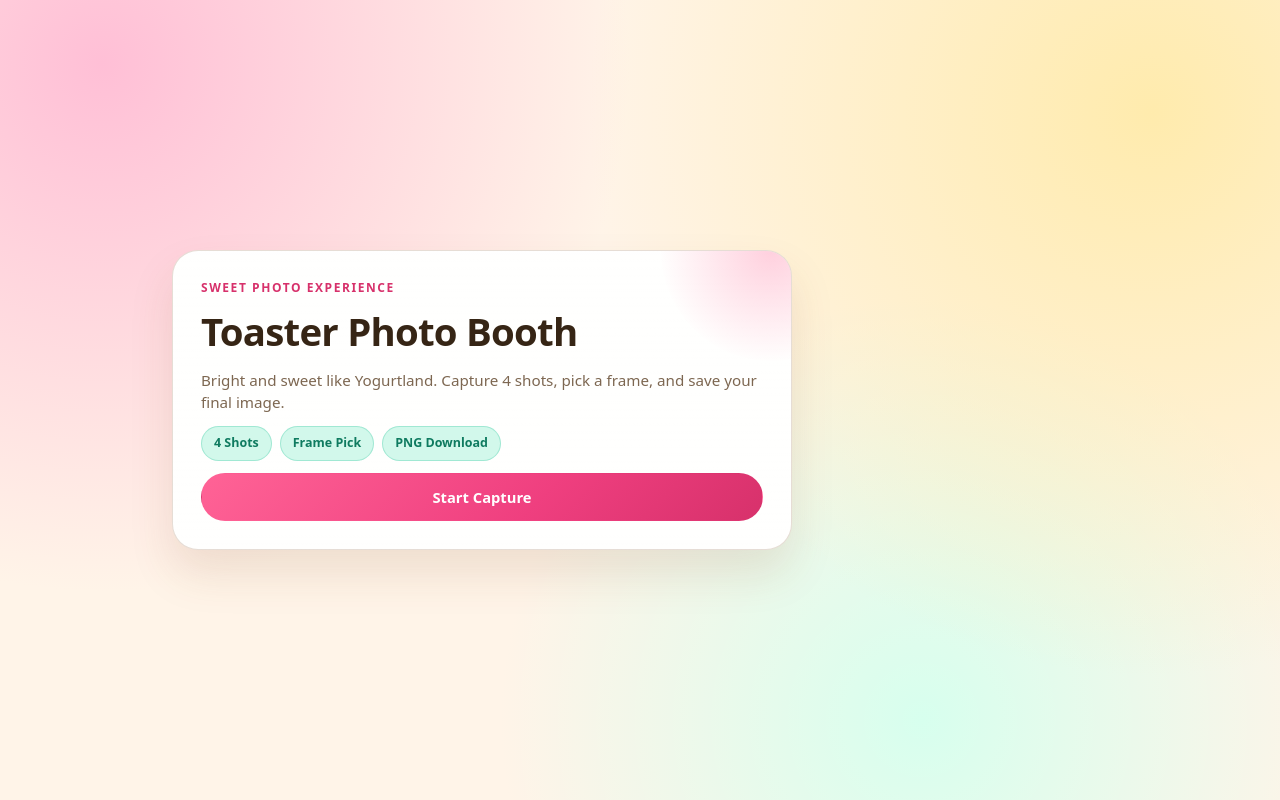
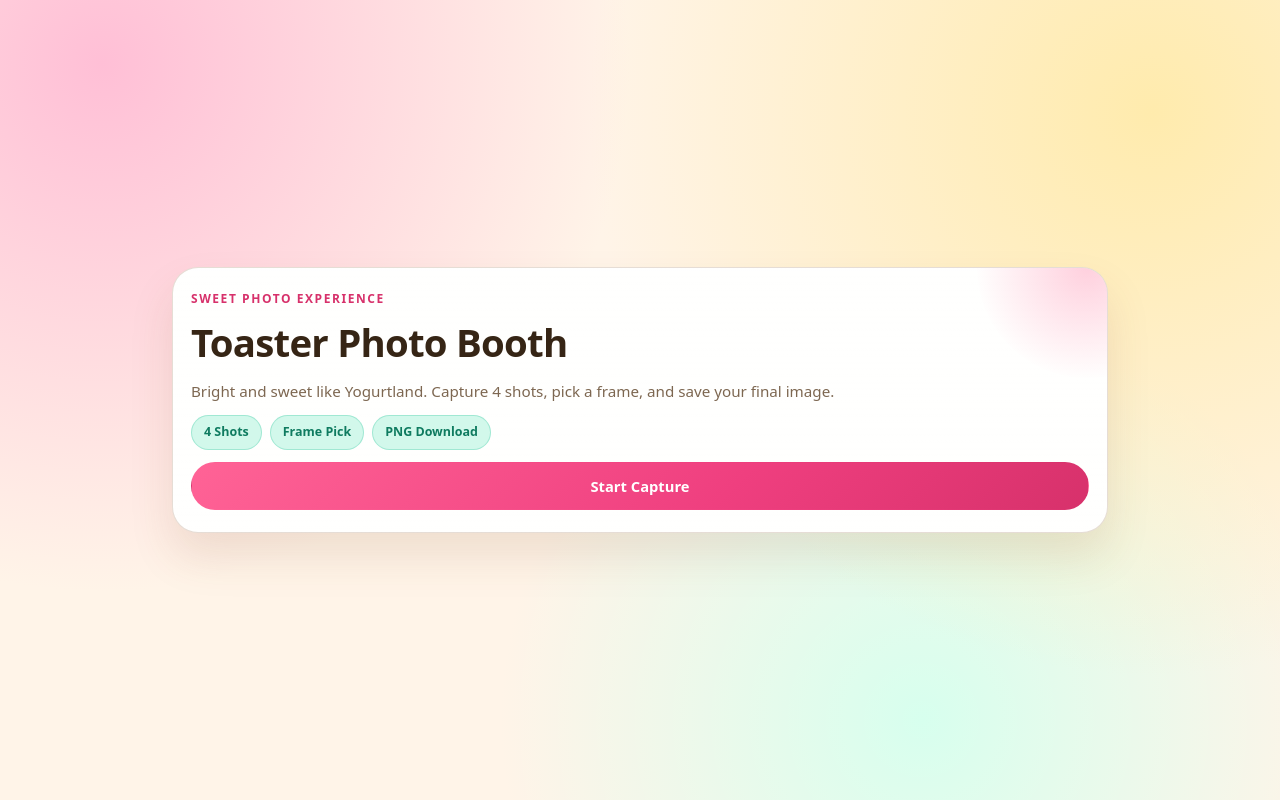
Before and after one commit to sowon23sowon23-coder/toaster-mvp, a Next.js app: page / in a window 1280 px wide. Built offline with nearby package versions, Linux system fonts and the light colour scheme.

Commit message:
Adjust layout sizing for mobile-first screens

```diff
--- a/app/globals.css
+++ b/app/globals.css
@@ -1,6 +1,7 @@
 @import "tailwindcss";
 
 :root {
+  --mobile-max: 430px;
   --bg: #fff4e8;
   --bg-soft: #fffaf4;
   --card: #fffefb;
@@ -42,9 +43,9 @@ a {
 }
 
 .app-shell {
-  width: min(100%, 980px);
+  width: min(100%, var(--mobile-max));
   margin: 0 auto;
-  padding: 16px;
+  padding: 14px 12px 18px;
 }
 
 .stack {
@@ -139,8 +140,8 @@ a {
 }
 
 .home-card {
-  width: min(100%, 620px);
-  padding: 28px;
+  width: 100%;
+  padding: 22px 18px;
   position: relative;
   overflow: hidden;
 }
@@ -211,7 +212,7 @@ a {
 }
 
 .capture-card {
-  padding: 14px;
+  padding: 12px;
 }
 
 .video-wrap {
@@ -274,7 +275,7 @@ a {
 
 .controls-grid {
   display: grid;
-  grid-template-columns: 1fr 1fr;
+  grid-template-columns: 1fr;
   gap: 8px;
 }
 
@@ -325,7 +326,7 @@ a {
 }
 
 .result-card {
-  padding: 14px;
+  padding: 12px;
 }
 
 .frame-scroll {
@@ -402,12 +403,21 @@ a {
 }
 
 @media (min-width: 720px) {
+  .app-shell {
+    width: min(100%, 520px);
+    padding: 18px 14px 24px;
+  }
+
+  .controls-grid {
+    grid-template-columns: 1fr 1fr;
+  }
+
   .preview-grid {
     grid-template-columns: repeat(4, minmax(0, 1fr));
   }
 
   .result-grid {
-    grid-template-columns: 1fr 1fr;
+    grid-template-columns: 1fr;
   }
 
   .frame-scroll {
@@ -417,12 +427,13 @@ a {
   }
 }
 
-@media (min-width: 860px) {
+@media (min-width: 1080px) {
   .app-shell {
+    width: min(100%, 980px);
     padding: 22px;
   }
 
-  .video-wrap {
-    aspect-ratio: 16 / 9;
+  .result-grid {
+    grid-template-columns: 1fr 1fr;
   }
 }
```
